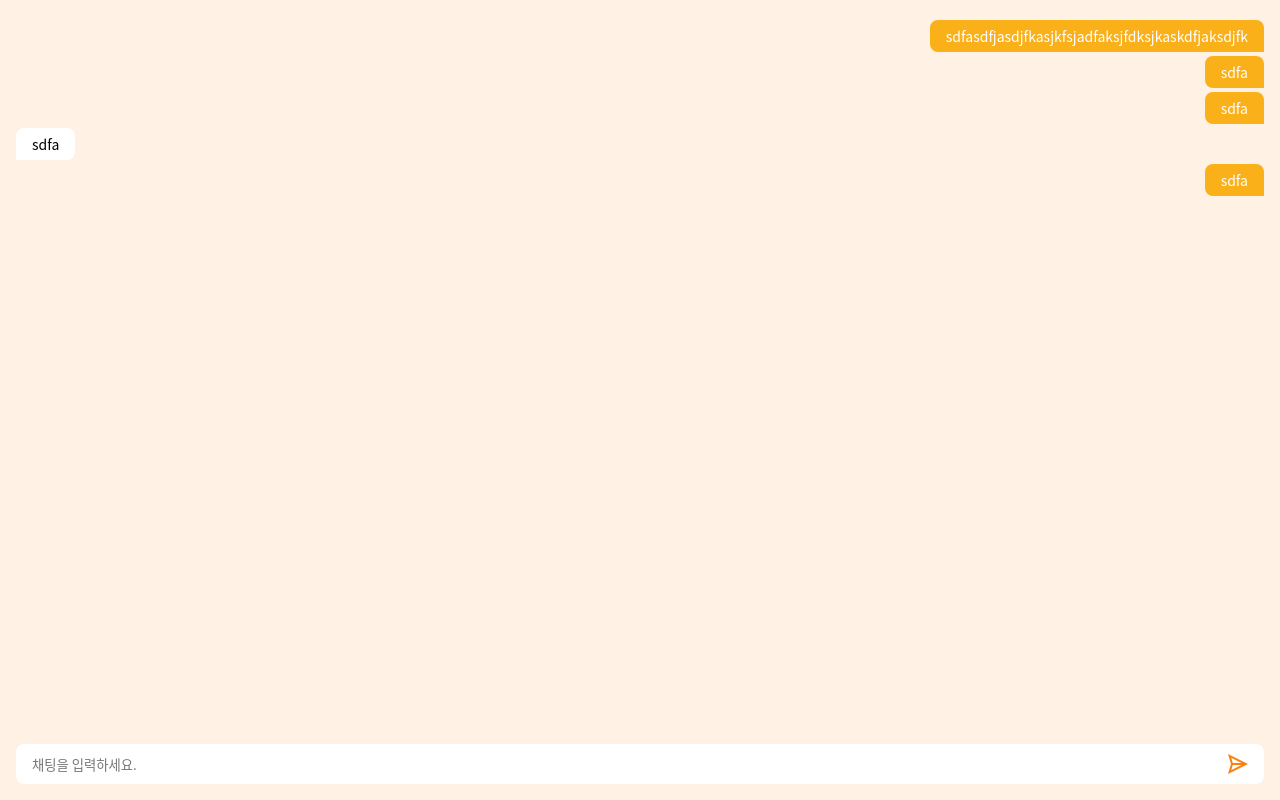
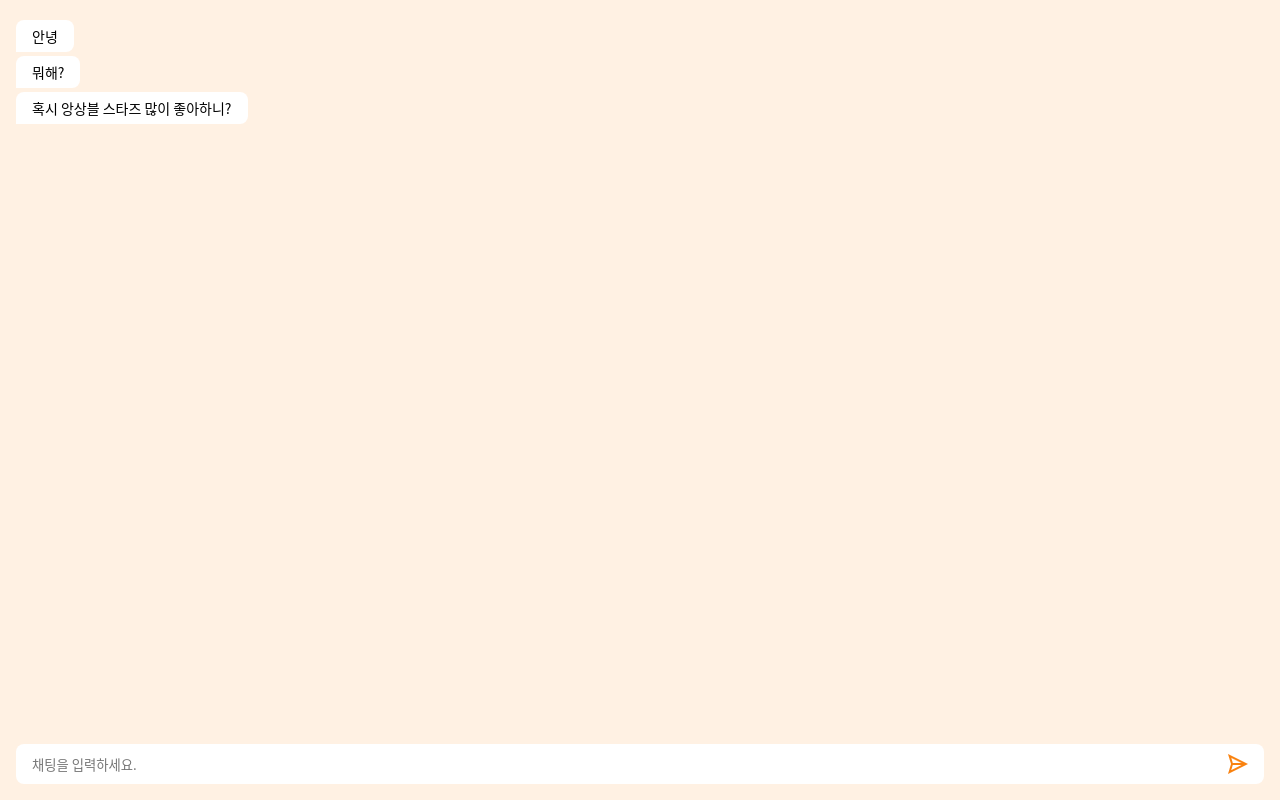
Before and after one commit to DSM-togetduckzill/togetduckzill-fontend, a Next.js app: page /chat in a window 1280 px wide. Built offline with nearby package versions, Linux system fonts and the light colour scheme.

Commit message:
마지막...

```diff
--- a/components/chat/ChatInput.tsx
+++ b/components/chat/ChatInput.tsx
@@ -1,5 +1,10 @@
 import styled from "@emotion/styled";
-import { ChangeEvent, HTMLInputTypeAttribute } from "react";
+import {
+  ChangeEvent,
+  HTMLInputTypeAttribute,
+  useCallback,
+  useRef,
+} from "react";
 import sendIcon from "../../assets/send.png";
 interface ChatInputProps {
   value: string;
@@ -8,23 +13,47 @@ interface ChatInputProps {
   onSend: () => void;
 }
 
-const ChatInput = ({ onChange, value, placeholder }: ChatInputProps) => {
+const ChatInput = ({
+  onChange,
+  onSend,
+  value,
+  placeholder,
+}: ChatInputProps) => {
+  const bottomRef = useRef<HTMLDivElement>(null);
+  const onSubmitChat = useCallback(async () => {
+    await onSend();
+    bottomRef.current?.scrollIntoView(false);
+  }, [onSend]);
   return (
-    <BottomWrapper>
-      <InputContainer>
-        <Input onChange={onChange} value={value} placeholder={placeholder} />
-        <SubmitIcon src={sendIcon.src}></SubmitIcon>
-      </InputContainer>
-    </BottomWrapper>
+    <>
+      <BottomWrapper
+        onSubmit={(e) => {
+          onSubmitChat();
+          e.preventDefault();
+        }}
+      >
+        <InputContainer>
+          <Input onChange={onChange} value={value} placeholder={placeholder} />
+          <SubmitIcon
+            src={sendIcon.src}
+            onClick={() => {
+              onSubmitChat();
+            }}
+          ></SubmitIcon>
+        </InputContainer>
+      </BottomWrapper>
+      <DisVisiableBox ref={bottomRef} />
+    </>
   );
 };
 
-const BottomWrapper = styled.div`
+const BottomWrapper = styled.form`
   padding: 16px;
   position: fixed;
   bottom: 0;
   left: 0;
   width: 100%;
+  background-color: ${({ theme }) => theme.background};
 `;
 
 const InputContainer = styled.div`
@@ -41,10 +70,15 @@ const InputContainer = styled.div`
 const SubmitIcon = styled.img`
   width: 20px;
   height: 20px;
+  margin-left: 12px;
 `;
 
 const Input = styled.input`
   flex: 1;
 `;
 
+const DisVisiableBox = styled.div`
+  width: 100%;
+  height: 72px;
+`;
 export default ChatInput;
--- a/next.config.js
+++ b/next.config.js
@@ -2,6 +2,6 @@
 const nextConfig = {
   reactStrictMode: true,
   swcMinify: true,
-}
+};
 
-module.exports = nextConfig
+module.exports = nextConfig;
--- a/pages/chat.tsx
+++ b/pages/chat.tsx
@@ -1,25 +1,65 @@
 import styled from "@emotion/styled";
+import { ChangeEvent, useEffect, useRef, useState } from "react";
 import ChatInput from "../components/chat/ChatInput";
 import PageContainer from "../components/common/Container";
 import Message from "../components/common/Message";
 import useInput from "../hooks/useInput";
+import localstorage from "../utils/func/localstorage";
+
+type ChatType = { chat: string; isMine: boolean };
 
 const Chat = () => {
   const [chat, setChat] = useInput("");
+  const [chatList, setChatList] = useState<ChatType[]>([]);
+  useEffect(() => {
+    const listData = localstorage.getData("chatList");
+    setChatList((JSON.parse(listData) as ChatType[]) || []);
+  }, []);
+
+  useEffect(() => {
+    const otherChat = [
+      "안녕",
+      "뭐해?",
+      "혹시 앙상블 스타즈 많이 좋아하니?",
+      "오 내 최애 캐릭터는 신카이 카나타야!",
+      "우리 많이 친해지자!",
+      "실명 공개할까?",
+    ];
+    otherChat.map((s, idx) => {
+      setTimeout(() => {
+        setChatList((state) => {
+          const afterData = [...state, { chat: s, isMine: false }];
+          localstorage.setData("chatList", JSON.stringify(afterData));
+          return afterData;
+        });
+      }, (idx - 1) * 6000);
+    });
+  }, []);
+
+  const onSendChat = () => {
+    if (chat) {
+      setChatList((state) => {
+        const afterData = [...state, { chat: chat, isMine: true }];
+        localstorage.setData("chatList", JSON.stringify(afterData));
+        return afterData;
+      });
+      setChat({ target: { value: "" } } as ChangeEvent<HTMLInputElement>);
+    }
+  };
+
   return (
     <ChatPageContainer>
-      <Message>sdfasdfjasdjfkasjkfsjadfaksjfdksjkaskdfjaksdjfk</Message>
-      <Message>sdfa</Message>
-
-      <Message>sdfa</Message>
-      <Message isMine={false}>sdfa</Message>
-      <Message>sdfa</Message>
+      {chatList.map((chatInfo, idx) => (
+        <Message isMine={chatInfo.isMine} key={idx}>
+          {chatInfo.chat}
+        </Message>
+      ))}
       <ChatInput
-        onSend={() => {}}
+        onSend={onSendChat}
         onChange={setChat}
         value={chat}
         placeholder="채팅을 입력하세요."
-      ></ChatInput>
+      />
     </ChatPageContainer>
   );
 };
--- a/pages/make_room.tsx
+++ b/pages/make_room.tsx
@@ -36,7 +36,7 @@ const MakeRoom = () => {
           value={makeRoomInfo.roomDescription}
         />
       </InputConatiner>
-      <Button onClick={() => {}}>방 생성하기</Button>
+      <Button onClick={() => bridgeEvent("makeRoomFinish")}>방 생성하기</Button>
     </MakeRoomInfoContainer>
   );
 };
--- a/utils/func/bridgeEvent.ts
+++ b/utils/func/bridgeEvent.ts
@@ -2,13 +2,15 @@ export type BridgeEventType =
   | "navigate"
   | "signUpNext"
   | "openGallery"
-  | "getImage";
+  | "getImage"
+  | "makeRoomFinish";
 
 export interface BridgeDataType extends Record<BridgeEventType, unknown> {
   navigate: {
     url: string;
   };
   signUpNext: undefined;
+  makeRoomFinish: undefined;
 }
 
 export interface BridgeReturnType extends Record<BridgeEventType, unknown> {
--- /dev/null
+++ b/utils/func/localstorage.ts
@@ -0,0 +1,20 @@
+import { isClient } from "./verifyClient";
+
+type LocalstorageKeyType = "chatList";
+
+const getData = (key: LocalstorageKeyType) => {
+  isClient();
+  return window.localStorage.getItem(key)!;
+};
+
+const setData = (key: LocalstorageKeyType, setValue: any) => {
+  isClient();
+  window.localStorage.setItem(key, setValue);
+};
+
+const localstorage = {
+  getData,
+  setData,
+};
+
+export default localstorage;
--- /dev/null
+++ b/utils/func/verifyClient.ts
@@ -0,0 +1,3 @@
+export const isClient = () => {
+  if (!window) throw Error("server 상태입니다.");
+};
```
